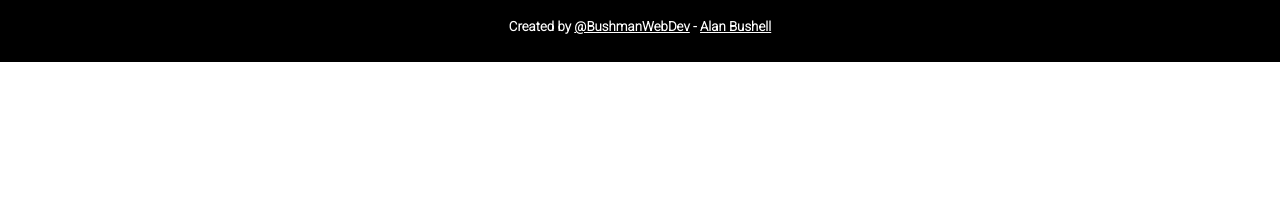
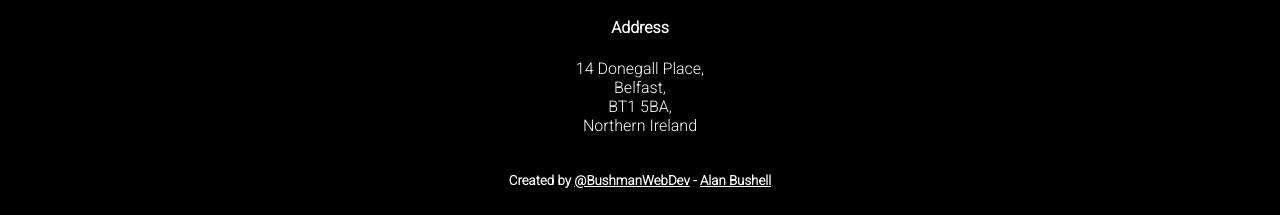
Before and after one commit to Alan-Bushell/belfast-auto-repairs, a plain HTML site: page about.html in a window 1280 px wide. Shown: the part 952-1167 px from the top of the page. Before the commit the page ends 1014 px from the top, so only its background shows below. Drawn offline with Linux system fonts and the light colour scheme.

Commit message:
code: add address to footer of all pages

```diff
--- a/about.html
+++ b/about.html
@@ -75,6 +75,10 @@
                 <i class="fa-brands fa-whatsapp"></i>
                 <i class="fa-brands fa-youtube"></i>
             </div>
+            <div class="footer-contact">
+                <h4 class="footer-address-h4">Address</h4>
+                    <p>14 Donegall Place,<br>Belfast,<br>BT1 5BA,<br>Northern Ireland</p>
+            </div>
         </div>
         <h5 id="footer-h5">Created by <a href="https://twitter.com/BushmanWebDev" target="_blank" alt="Link to Alan's Twitter">@BushmanWebDev</a> - <a href="https://github.com/Alan-Bushell" target="_blank" alt="link to Alan's Github">Alan Bushell</a></h5>
     </footer>
```
Also changed, not shown: gallery.html (+4 -0 lines), index.html (+4 -0 lines).
